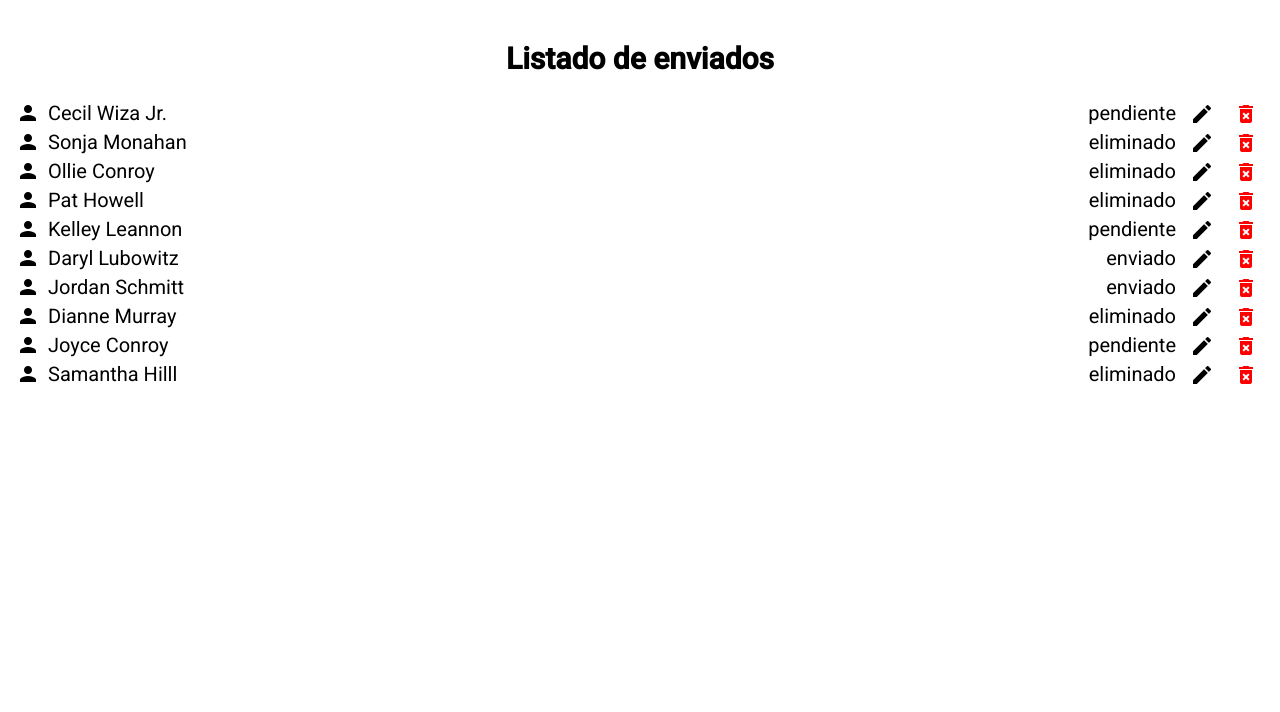
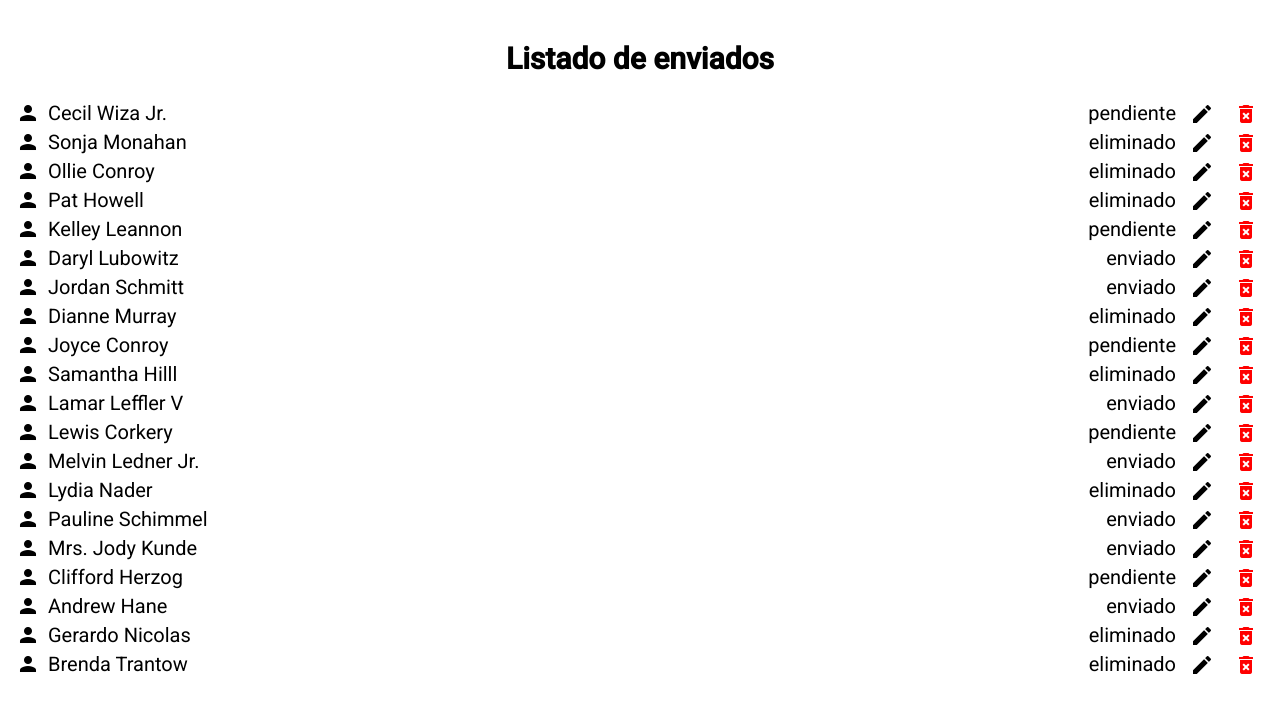
Before and after one commit to VHIzq/frontend, an Angular app: page /registry-list in a window 1280 px wide. Shown: the top 712 px of the page. Built offline with nearby package versions, Linux system fonts and the light colour scheme.

Commit message:
add delete an entry feature

```diff
--- a/src/app/app.routes.ts
+++ b/src/app/app.routes.ts
@@ -1,6 +1,7 @@
 import { Routes } from '@angular/router';
 import { RegistryFormViewComponent } from './registry-form/views/registry-form-view/registry-form-view.component';
 import { RegistryListComponent } from './registry-form/views/registry-list/registry-list.component';
+import { RegistryListViewComponent } from './registry-form/views/registry-list-view/registry-list-view.component';
 
 export const routes: Routes = [
   {
@@ -12,6 +13,6 @@ export const routes: Routes = [
   {
     path: 'registry-list',
     title: 'Lista de Registros',
-    component: RegistryListComponent
+    component: RegistryListViewComponent
   }
 ];
--- /dev/null
+++ b/src/app/registry-form/views/registry-list-view/registry-list-view.component.html
@@ -0,0 +1,4 @@
+<lra-registry-list
+  [entryList]="entryList"
+  (deleteEntry)="deleteEntry($event)"
+/>
--- /dev/null
+++ b/src/app/registry-form/views/registry-list-view/registry-list-view.component.ts
@@ -0,0 +1,34 @@
+import { Component, OnInit } from '@angular/core';
+import { RegistryListComponent } from '../registry-list/registry-list.component';
+import { faker } from '@faker-js/faker';
+import { CommonModule } from '@angular/common';
+
+@Component({
+  selector: 'lra-registry-list-view',
+  imports: [CommonModule, RegistryListComponent],
+  templateUrl: './registry-list-view.component.html',
+  styleUrl: './registry-list-view.component.scss',
+})
+export class RegistryListViewComponent implements OnInit {
+  entryList = this.setupEntryList();
+
+  ngOnInit(): void {
+    this.setupEntryList();
+  }
+
+  deleteEntry($entryId: number) {
+    //TODO: Implement dispatch to delete an entry
+    console.log('data to delete', $entryId);
+  }
+
+  private setupEntryList() {
+    //TODO: Replace with a selector or service call to fetch real data
+    const registryListMock = Array.from({ length: 20 }).map((_, i) => ({
+      id: i + 1,
+      name: faker.person.fullName(),
+      status: faker.helpers.arrayElement(['enviado', 'pendiente', 'eliminado']),
+    }));
+
+    return registryListMock;
+  }
+}
--- a/src/app/registry-form/views/registry-list/registry-list.component.html
+++ b/src/app/registry-form/views/registry-list/registry-list.component.html
@@ -1,7 +1,7 @@
 <div class="container">
   <h2 class="area-title">Listado de enviados</h2>
 
-  @for (entry of registryListMock; let i = $index; track entry.id) {
+  @for (entry of entryList; let i = $index; track entry.id) {
   <div class="area-item">
     <mat-icon class="area-person">person</mat-icon>
     <div class="area-name">{{ entry.name }}</div>
@@ -13,7 +13,7 @@
     <button
       class="area-delete action-button"
       mat-button
-      (click)="handleDelete()"
+      (click)="handleDeleteEntry(entry.id)"
     >
       <mat-icon class="delete-icon">delete_forever</mat-icon>
     </button>
--- a/src/app/registry-form/views/registry-list/registry-list.component.ts
+++ b/src/app/registry-form/views/registry-list/registry-list.component.ts
@@ -1,7 +1,7 @@
 import { CommonModule } from '@angular/common';
-import { Component } from '@angular/core';
+import { Component, EventEmitter, Input, OnChanges, Output, SimpleChanges } from '@angular/core';
 import { MatIconModule } from '@angular/material/icon';
-import { faker } from '@faker-js/faker';
+import { RegistryListModel } from './registry-list.model';
 
 @Component({
   selector: 'lra-registry-list',
@@ -16,16 +16,19 @@ import { faker } from '@faker-js/faker';
   styleUrl: './registry-list.component.scss',
 })
 export class RegistryListComponent {
-  registryListMock = Array.from({ length: 10 }).map((_, i) => ({
-    id: i + 1,
-    name: faker.person.fullName(),
-    status: faker.helpers.arrayElement(['enviado', 'pendiente', 'eliminado']),
-  }));
+  @Input()
+  entryList!: Array<RegistryListModel.Entry>;
+
+  @Output()
+  deleteEntry =  new EventEmitter<number>();
 
   handleEdit() {
     throw new Error('Method not implemented.');
   }
-  handleDelete() {
-    throw new Error('Method not implemented.');
+
+  handleDeleteEntry(idEntry: number) {
+    const entryList = this.entryList.filter((entry) => entry.id !== idEntry);
+    this.entryList = entryList;
+    this.deleteEntry.emit(idEntry);
   }
 }
```
Also changed, not shown: src/app/registry-form/views/registry-list-view/registry-list-view.component.scss (added).
